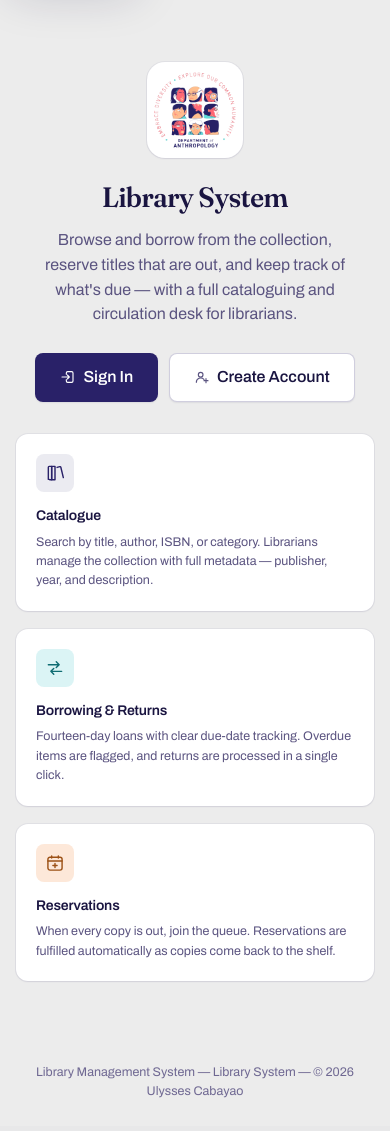
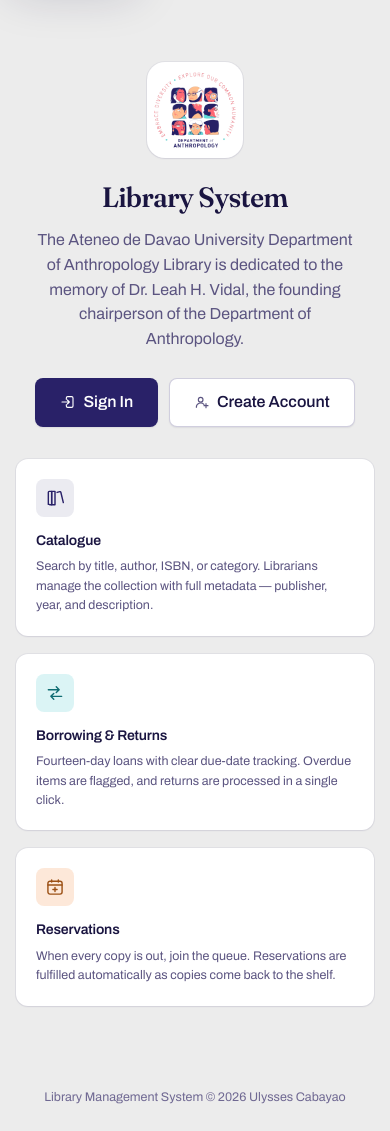
Before and after one commit to uscabayaosj/LibrarySystem, a Flask app: page / in a window 390 px wide. Before the commit the page ends 1098 px from the top, so only its background shows below. Run offline with Flask 3, Linux system fonts and the light colour scheme; data comes from the database, SQL or seed files in the repository; parts of the project's set-up code (start-up, migrations or seed data) failed here and were passed over; some libraries are stand-ins or nearby versions.

Commit message:
Add a footer to the authenticated shell; dedication copy on the landing page
The public footer now appears on every authenticated page too (dashboard,
books, members, ...), not just sign-in/landing/register -- both branches of
base.html share one 'Library Management System (c) 2026 Ulysses Cabayao'
line, with the org-name interpolation dropped since the org name already
appears in the sidebar brand and toolbar on every page it's added to.

Landing page's <p> under the hero replaces the generic feature summary with
the library's dedication to Dr. Leah H. Vidal. The <h1> above it and the
sidebar-brand-name elsewhere already render org_settings.org_name, so no
template change was needed there -- renaming the org via Admin -> Settings
is the correct way to update both consistently, along with the page title,
manifest, and sign-in heading that share the same value.

Placed inside <main> rather than after it: the member phone layout reserves
space below .content for its fixed tab bar, and a footer added as a sibling
after </main> sits outside that reserved space and renders invisibly
underneath the tab bar. Verified visually before and after the fix.

```diff
--- a/templates/base.html
+++ b/templates/base.html
@@ -163,6 +163,13 @@
             <h2 class="large-title" aria-hidden="true">{{ page_heading }}</h2>
             {% include "_flashes.html" %}
             {% block content %}{% endblock %}
+            {# Inside <main>, not after it: .content already reserves space
+               below itself for the member phone's fixed tab bar (see
+               .app-member .content in app.css). A footer placed as a
+               sibling after </main> sits outside that reserved space and
+               renders underneath the tab bar, invisible without a second,
+               duplicate padding rule to chase it. #}
+            <footer class="footer">Library Management System © 2026 Ulysses Cabayao</footer>
         </main>
     </div>
 
@@ -205,7 +212,7 @@
             {% include "_flashes.html" %}
             {% block content_public %}{{ self.content() }}{% endblock %}
         </main>
-        <footer class="footer">Library Management System — {{ org_settings.org_name }} — © 2026 Ulysses Cabayao</footer>
+        <footer class="footer">Library Management System © 2026 Ulysses Cabayao</footer>
     </div>
 </div>
 {% endif %}
--- a/templates/index.html
+++ b/templates/index.html
@@ -13,9 +13,9 @@
     {% endif %}
     <h1>{{ org_settings.org_name }}</h1>
     <p>
-        Browse and borrow from the collection, reserve titles that are out,
-        and keep track of what's due — with a full cataloguing and
-        circulation desk for librarians.
+        The Ateneo de Davao University Department of Anthropology Library is
+        dedicated to the memory of Dr. Leah H. Vidal, the founding
+        chairperson of the Department of Anthropology.
     </p>
     <div class="hero-actions">
         {% if current_user.is_authenticated %}
```
